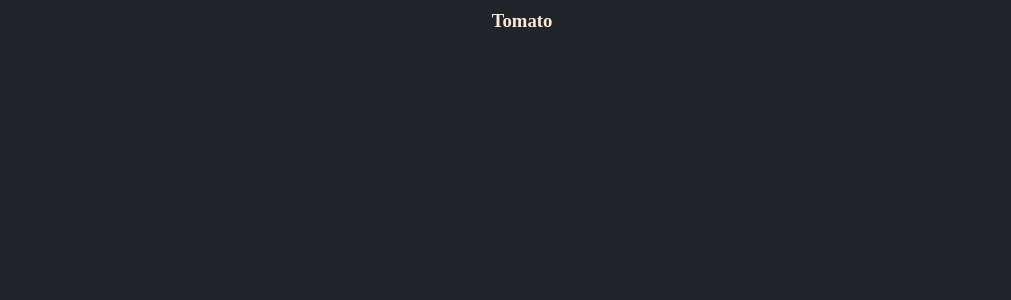
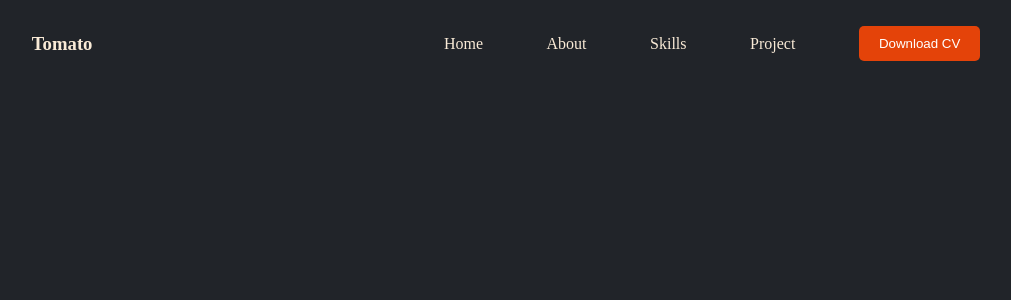
Before and after one commit to maliefrr/react-portfolio, a React (Vite) app: page / in a window 1280 px wide. Shown: the top 300 px of the page, without its empty margins (118-1129 px from the left). Built offline with nearby package versions, Linux system fonts and the light colour scheme.

Commit message:
fix bug menu

```diff
--- a/package.json
+++ b/package.json
@@ -12,10 +12,12 @@
   "dependencies": {
     "hamburger-react": "^2.5.0",
     "react": "^18.2.0",
+    "react-burger-menu": "^3.0.9",
     "react-dom": "^18.2.0"
   },
   "devDependencies": {
     "@types/react": "^18.2.14",
+    "@types/react-burger-menu": "^2.8.3",
     "@types/react-dom": "^18.2.6",
     "@typescript-eslint/eslint-plugin": "^5.61.0",
     "@typescript-eslint/parser": "^5.61.0",
--- a/src/App.tsx
+++ b/src/App.tsx
@@ -1,4 +1,5 @@
 import { useState } from "react";
+import { slide as Menu } from 'react-burger-menu'
 import { Twirl as Hamburger } from 'hamburger-react'
 import "./css/style.css";
 
@@ -11,14 +12,14 @@ const App = () => {
 
   return (
     <>
-        <nav className="navbar">
+<nav className="navbar">
             <h3>Tomato</h3>
-            <div className="hamburger">
-            <Hamburger duration={0.4} onToggle={toggleMenu} />
+            <div className="hamburger" onClick={toggleMenu}>
+            <Hamburger duration={0.4} toggled={isMenuOpen}/>
             </div>
             {/* Add the menu items */}
             <div className="menu-wrapper">
-            <ul className={`menu ${isMenuOpen ? "open" : ""}`}>
+            <ul>
             <li>Home</li>
             <li>About</li>
             <li>Skills</li>
@@ -29,6 +30,18 @@ const App = () => {
             </ul>
             </div>
         </nav>
+      {/* Add the menu items */}
+      <Menu right isOpen={isMenuOpen} width={`100%`} customBurgerIcon={false} onClose={toggleMenu}>
+        <ul className="menu">
+          <li>Home</li>
+          <li>About</li>
+          <li>Skills</li>
+          <li>Project</li>
+          <li>
+            <button>Download CV</button>
+          </li>
+        </ul>
+      </Menu>
     </>
   );
 };
--- a/src/css/style.css
+++ b/src/css/style.css
@@ -1,32 +1,32 @@
 body {
   background-color: #212429;
   color: antiquewhite;
-    margin: 0; /* Remove default margin */
-    padding: 0; /* Remove default padding */
+  margin: 0;
+  padding: 0;
 }
 
 .navbar {
   display: flex;
-    justify-content: space-around; /* Spread the logo and hamburger button */
+  justify-content: space-around;
   align-items: center;
-    padding: 10px; /* Add some padding for better spacing */
+  padding: 10px;
+  position: relative;
 }
 
 .navbar h3 {
-    margin: 0; /* Remove any margin from the logo */
+  margin: 0;
 }
 
-  .navbar ul {
-    display: flex;
-    justify-content: space-around;
-    width: 50vw;
+.menu {
   list-style: none;
-    padding: 0; /* Remove default padding */
-    margin: 0; /* Remove default margin */
+  padding: 0;
+  margin: 0;
 }
 
-  .navbar ul li {
-    text-decoration: none;
+.menu li {
+  padding: 10px;
+  cursor: pointer;
+  font-size: 1.2rem;
 }
 
 .hamburger {
@@ -38,27 +38,25 @@ body {
   display: none;
 }
 
-  /* Add styles for the sidebar */
 .menu-wrapper {
-    display: flex;
-    position: fixed;
-    top: 0;
-    right: -200px; /* Start with the sidebar offscreen on small screens */
-    bottom: 0;
-    width: 200px; /* Set the width of the sidebar */
-    background-color: #1a1c20; /* Set the background color of the sidebar */
-    transition: right 0.3s ease;
+  width: 50vw;
 }
 
-  .menu {
+.menu-wrapper ul{
+  display: flex;
+  justify-content: space-around;
+  align-items: center;
   list-style: none;
-    padding: 0;
-    margin: 0;
-    width: 100%; /* Make the menu take up the entire width of the sidebar */
 }
 
-  .menu.open {
-    right: 0; /* Move the sidebar into view when open */
+.menu-wrapper ul li:last-child button {
+  background-color: #e44309;
+  color: #fff;
+  border: none;
+  padding: 10px 20px;
+  border-radius: 5px;
+  cursor: pointer;
+  margin-top: 0;
 }
 
 /* Adjust media query to toggle the sidebar correctly */
@@ -71,8 +69,70 @@ body {
     display: block;
   }
 
-    /* Since the menu items are inside the wrapper, the wrapper needs to be flex and not the menu */
-    .menu-wrapper.open {
-      right: 0;
+  /* Show the menu in full-screen overlay */
+  .bm-menu-wrap {
+    position: fixed;
+    top: 0;
+    left: 0;
+    height: 100%;
+    width: 100%;
+    z-index: 999;
+  }
+
+  .bm-menu {
+    background-color: #212429;
+    padding: 2.5em 1.5em;
+  }
+
+  .bm-cross-button {
+    height: 24px;
+    width: 24px;
+  }
+
+  .bm-cross {
+    background: #bdc3c7;
+  }
+
+  .bm-menu.open {
+    transform: translateX(0);
+  }
+
+  .bm-burger-button {
+    display: none;
+  }
+
+  .bm-item-list {
+    display: flex;
+    flex-direction: column;
+  }
+
+  .bm-item {
+    margin-bottom: 20px;
+  }
+
+  /* Styling for the "Download CV" button */
+  .bm-item:last-child {
+    display: flex;
+    justify-content: center;
+  }
+
+  .bm-item:last-child button {
+    background-color: #e44309;
+    color: #fff;
+    border: none;
+    padding: 10px 20px;
+    border-radius: 5px;
+    cursor: pointer;
+    font-size: 1.2rem;
+  }
+  .bm-menu.open .hamburger {
+    display: none;
+  }
+
+  .bm-menu.open .hamburger-inside-sidebar {
+    display: flex;
+  }
+  .menu-wrapper {
+    display: none;
   }
 }
```
Also changed, not shown: 1 other file (tests, documents, lock files or other folders). Lines whose indentation alone changed are shown as unchanged.
